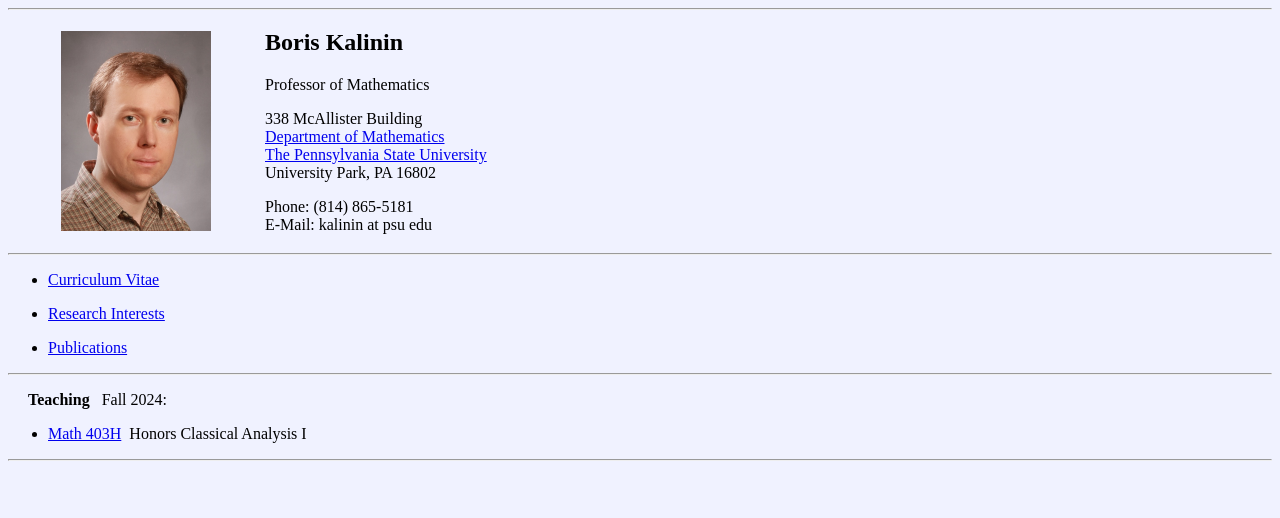
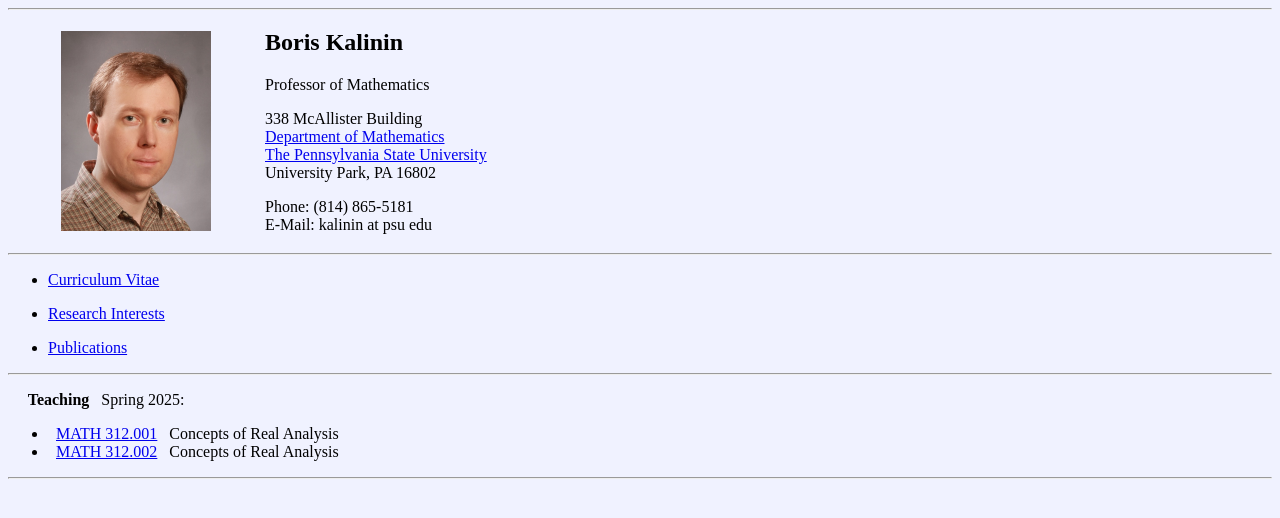
Before and after one commit to BorisK102/BorisK102.github.io, a plain HTML site: page index.html in a window 1280 px wide. Drawn offline with Linux system fonts and the light colour scheme.

Commit message:
Add files via upload

```diff
--- a/index.html
+++ b/index.html
@@ -52,17 +52,25 @@ Publications</a></li>
 <p>
 
 
-&nbsp; &nbsp;&nbsp; <b> Teaching &nbsp </b> Fall 2024: &nbsp
+<b>
+&nbsp; &nbsp;&nbsp;  Teaching &nbsp </b> Spring 2025: &nbsp
 
 <ul>
-<li> <a href="403H/403H.html">Math 403H</a></b>&nbsp; Honors Classical Analysis I &nbsp
+
+<li> &nbsp <a href="312-1/312-1.html"> MATH 312.001</a>
+     &nbsp  Concepts of Real Analysis
 </li>
 
-</ul>
-<p>
-<hr>
+<li> &nbsp <a href="312-2/312-2.html"> MATH 312.002</a>
+     &nbsp  Concepts of Real Analysis
+</li>
 
 
+
+</ul>
+
+</p>
+<hr>
 
 
 
```
